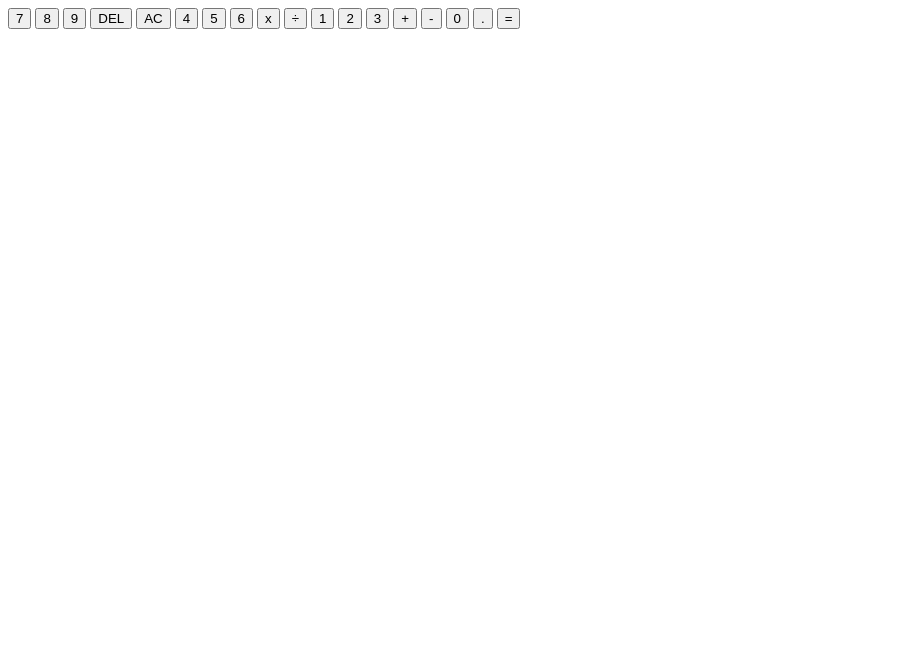
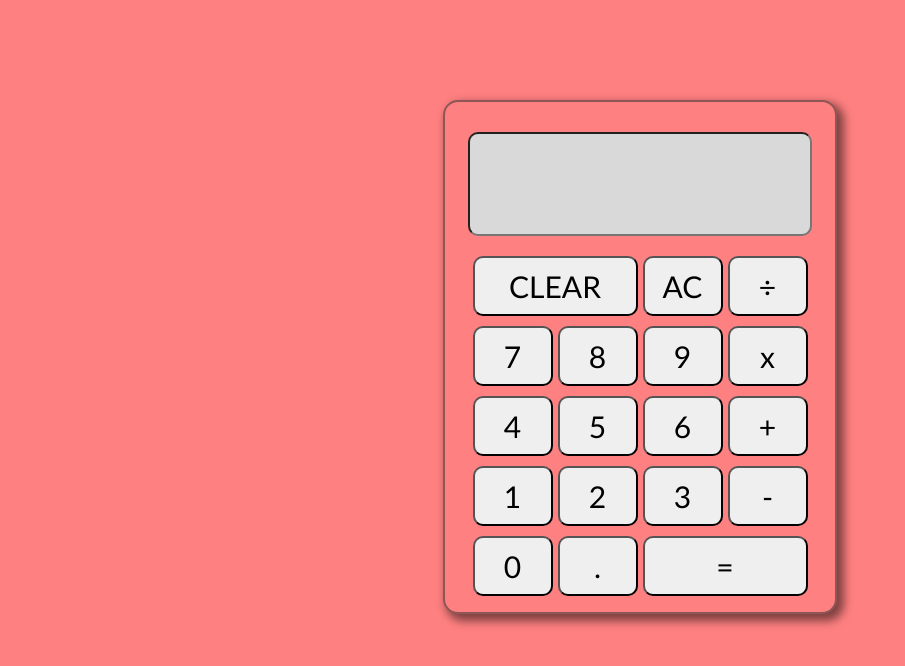
Before and after one commit to Zeddy7/CALCULATOR-APP, a plain HTML site: page index.html in a window 1280 px wide. Shown: the whole page, without its empty margins (0-905 px from the left). Drawn offline with Linux system fonts and the light colour scheme.

Commit message:
ADDED CSS AND FINISHED THE BASIC JS FUNCTIONALITY

```diff
--- a/index.html
+++ b/index.html
@@ -5,29 +5,41 @@
 		<meta
 			name="viewport"
 			content="width=device-width, initial-scale=1.0" />
-		<title>CALCULTOR</title>
+		<title>CALCULATOR</title>
+		<link rel="stylesheet" href="./styles.css" />
 	</head>
 	<body>
-		<div id="buttons">
-            <div id="display"></div>
+		<div id="main">
+			<input id="display"></input>
+			<div class="button-container">
+				<button onclick="clicked('clear')" class="delete">CLEAR</button>
+				<button onclick="clicked('ac')">AC</button>
+				<button onclick="clicked(' / ')">÷</button>
+			</div>
+			<div class="buttons-container">
 				<button onclick="clicked('7')">7</button>
 				<button onclick="clicked('8')">8</button>
 				<button onclick="clicked('9')">9</button>
-			<button>DEL</button>
-			<button onclick="clicked('0')">AC</button>
+				<button onclick="clicked(' * ')">x</button>
+			</div>
+			<div class="buttons-container">
 				<button onclick="clicked('4')">4</button>
 				<button onclick="clicked('5')">5</button>
 				<button onclick="clicked('6')">6</button>
-			<button onclick="clicked('x')">x</button>
-			<button onclick="clicked('÷')">÷</button>
+				<button onclick="clicked(' + ')">+</button>
+			</div>
+			<div class="buttons-container">
 				<button onclick="clicked('1')">1</button>
 				<button onclick="clicked('2')">2</button>
 				<button onclick="clicked('3')">3</button>
-			<button onclick="clicked('+')">+</button>
-			<button onclick="clicked('-')">-</button>
-			<button onclick="clicked('0')">0</button>
+				<button onclick="clicked(' - ')">-</button>
+			</div>
+			<div class="button-container">
+				<button onclick="clicked('0')" class="zero">0</button>
 				<button onclick="clicked('.')">.</button>
-			<button class="equals-to" onclick="clicked('.')">=</button>
+				<button class="equals-to" onclick="calculate()">=</button>
+			</div>
+			</div>
 		</div>
 		<script src="./script.js"></script>
 	</body>
--- a/script.js
+++ b/script.js
@@ -11,9 +11,8 @@ const divideNumbers = function (num1, num2) {
 	return num1 / num2;
 };
 
-let number1, operator, number2;
-
 const operate = function (num1, operation, num2) {
+	// let number1, operator, number2;
 	switch (operation) {
 		case "+":
 			return addNumbers(num1, num2);
@@ -33,27 +32,41 @@ const operate = function (num1, operation, num2) {
 const display = document.querySelector("#display");
 const equalsTo = document.querySelector(".equals-to");
 
-let fullDisplay = "";
+let displayed = [];
+let fullDisplay = [];
+let numbers = "1234567890";
 
 function clicked(number) {
-	display.textContent += number;
-	while
-	let content = []
-	content.push(number)
-	let array = ['+', '-', '/', 'x']
-	if (!array.include(number)) {
-		num1 = number
+	fullDisplay.push(number);
+	console.log(fullDisplay);
+	if (numbers.includes(number)) {
+		displayed.push(number);
+	}
+	if (number === "clear") {
+		display.value = "";
+		displayed.length = 0;
+	} else if (number === "ac") {
+		display.value = displayed.join("").slice(0, -1);
+		try {
+			displayed.length = displayed.length - 1;
+		} catch (error) {
+			console.log("error");
+		}
 	} else {
-
+		display.value += number;
+		// displayed += number
 	}
-		console.log(num1)
-	// function calculation(num1, operand, num2) {
-
-	// 	while (display.length < 2) {
-	// 		fullDisplay = display.textContent;
-	// 		// number1 = number
-	// 	}
-	// }
+	// console.log(fullDisplay.join(' + '))
+	function calculate() {
+		display.value = operate(...fullDisplay);
+		display.value = clicked("clear");
+		// if (fullDisplay.includes("+")) {
+		// 	display.value = );
+		// }
+		// display.value = Math.round(operate(display.value)) / 100000
+	}
 }
 
-console.log(operate(1, "/", 7));
+function calculate() {
+	display.value = Math.round(eval(display.value)) / 1000;
+}
--- a/styles.css
+++ b/styles.css
@@ -0,0 +1,66 @@
+body {
+	display: flex;
+	justify-content: center;
+	margin: 100px;
+	background-color: rgb(255, 128, 128);
+}
+
+#main {
+	height: 340px;
+	width: 150px;
+	border-radius: 15px;
+	display: flex;
+	flex-direction: column;
+	align-items: center;
+	background-color: rgb(255, 128, 128);
+	border: 2px solid rgb(142, 86, 86);
+	padding: 0 120px 170px;
+	box-shadow: 5px 5px 10px 2px rgba(0, 0, 0, 0.5);
+}
+
+#display {
+	font-size: 30px;
+	margin: 30px 0 15px;
+	padding: 0 20px;
+	max-width: 300px;
+	min-height: 100px;
+	border-radius: 10px;
+	background-color: rgb(217, 217, 217);
+	text-align: right;
+	overflow: hidden;
+}
+
+.buttons-container,
+.button-container {
+	display: flex;
+	justify-content: center;
+	gap: 5px;
+	margin: 5px;
+}
+
+.button-container {
+	width: 335px;
+	height: 500px;
+}
+
+button {
+	width: 80px;
+	height: 60px;
+	border-radius: 10px;
+	font-size: 30px;
+	font-family: "Gill Sans", "Gill Sans MT", Calibri, "Trebuchet MS",
+		sans-serif;
+}
+
+.equals-to,
+.delete {
+	flex: 1;
+}
+
+button:hover {
+	background-color: rgb(179, 179, 179);
+}
+
+button:active {
+	background-color: white;
+}
```
Lines whose indentation alone changed are shown as unchanged.
